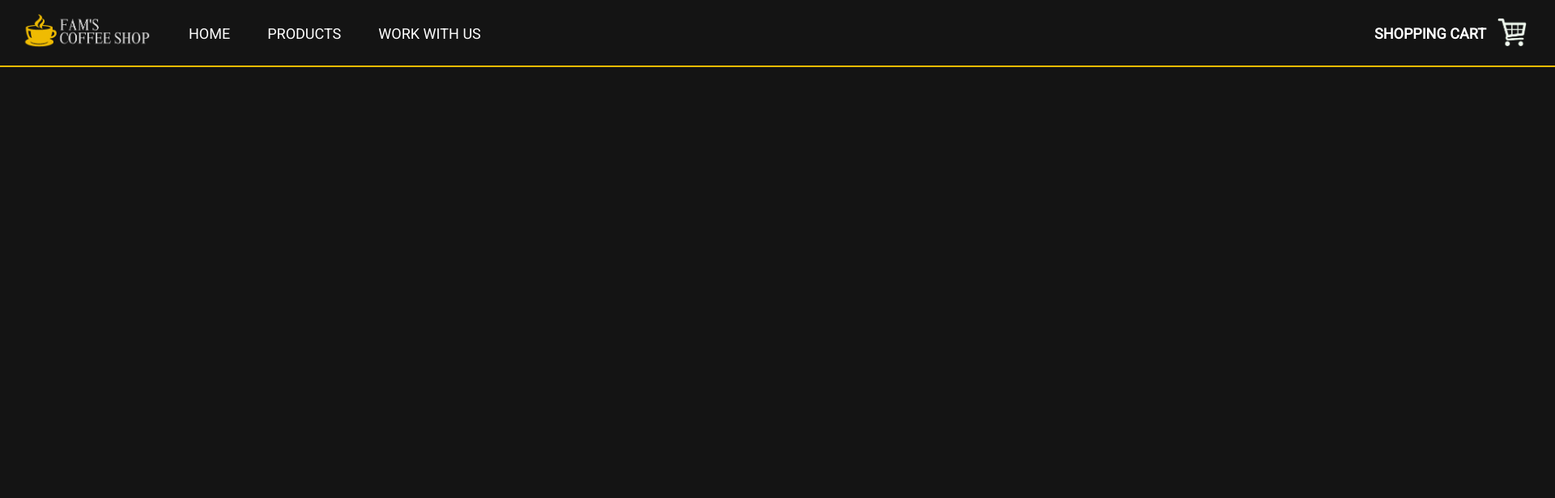
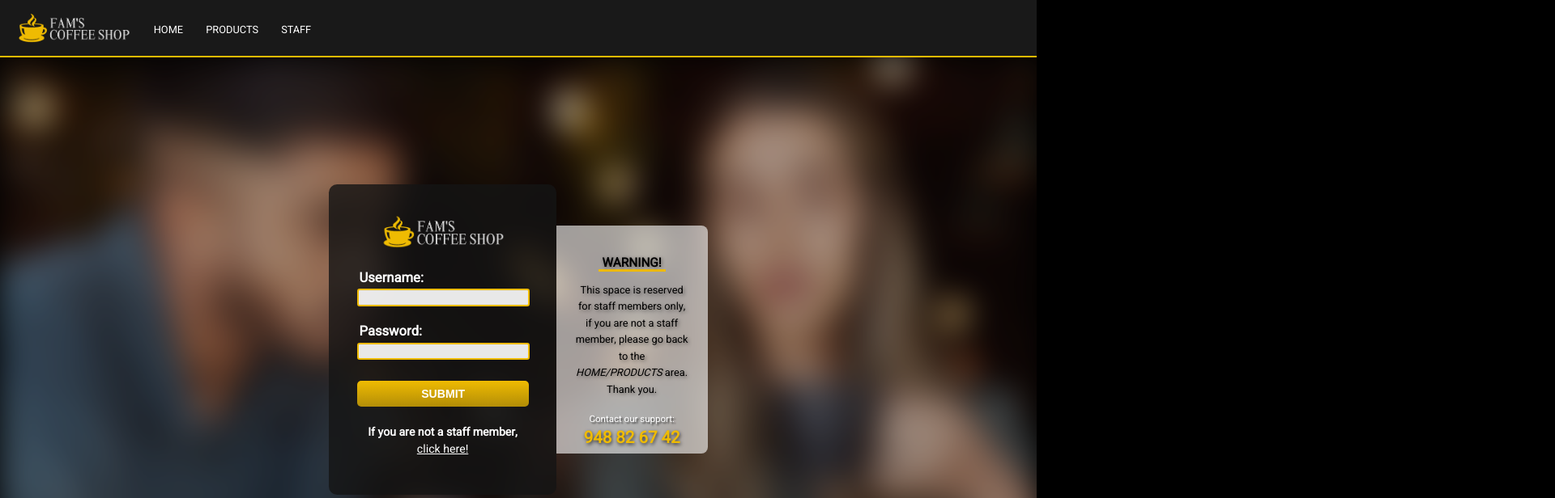
Before and after one commit to gamiluu/FAM-S-Coffee-Shop, a plain HTML site: page web/login.html in a window 1280 px wide. Shown: the top 616 px of the page at 81% size, 1920 px wide, since content can reach past the window. Drawn offline with Linux system fonts and the light colour scheme; a web font is replaced by a local one.

Commit message:
Login Sin Animaciones
El login esta creado, sin contar con las animaciones al cargar la página ni el funcionamiento del inicio de sesión.

```diff
--- a/web/CSS/index.css
+++ b/web/CSS/index.css
@@ -56,13 +56,13 @@ img{-webkit-user-drag: none;}
     animation-timing-function: ease-in-out;
     animation-delay: 0s;
     animation-name: slideDown;
+    display: flex;
+    align-items: center;
 }
 #logo_header{
     float:left;
-    width: 8.5%;
     height: 60%;
     margin-left: 1.5vw;
-    margin-top: 1.3vh;
 }
 .buttons_header{
     float: left;
@@ -71,9 +71,9 @@ img{-webkit-user-drag: none;}
     text-align: center;
     color: var(--white);
     margin-left: 2.2vw;
-    margin-top: 2.9vh;
     border-top: 1px solid var(--transparent);
     transition: color 0.3s, border 0.3s;
+    margin-top: 0.5vh;
 }
 .buttons_header:hover{
     color: var(--gold);
@@ -139,7 +139,7 @@ img{-webkit-user-drag: none;}
     height: 59.2%;
     left: 0px;
     top: 103.8%;
-    transform: scale(105%);
+    transform: scale(105%) translateY(2%);
     filter: opacity(0);
     transition: transform 0.8s ease-in-out , filter 0.4s ease-in-out;
     background-image: url("/web/IMG/HOME/bg2.png");
@@ -147,7 +147,7 @@ img{-webkit-user-drag: none;}
     background-size:cover;
 }
 #bg2.reveal{
-    transform: scale(100%);
+    transform: scale(100%) translateX(0);
     filter: opacity(1);
 }
 #title2{
--- /dev/null
+++ b/web/CSS/login.css
@@ -0,0 +1,203 @@
+@import url(//fonts.googleapis.com/earlyaccess/jejugothic.css);/*IMPORTAMOS LA FUENTE JEJU GOTHIC*/
+:root{
+    /*Set de colores y fuentes almacenados en variables*/
+    --white: #FFFFFF;
+    --gold: #EFBB02;
+    --heebo: 'Heebo', sans-serif;
+    --black_header: #191919;
+    --black_footer: #0D0D0D;
+    --transparent: rgba(255, 255, 255, 0);
+    --titles: 'Jeju Gothic', sans-serif;
+}
+/*Ponemos fondo al cuerpo y aplicamos por defecto el color y la letra, también eliminamos la scroll bar*/
+body{
+    background-color: #000000;
+    color: var(--white);
+    font-family: var(--heebo);
+    font-style: normal;
+    text-decoration: none;
+}
+body::-webkit-scrollbar {display: none;}
+a{color: inherit;}
+a:hover{color: var(--gold);}
+img{-webkit-user-drag: none;}
+
+/*-------------------------------------------------------ANIMACIONES-------------------------------------------------------*/
+@keyframes slideRight { /*Usada en el #titulo1*/
+    0% {transform: translateX(-5%); opacity: 0;}
+    45% {transform: translateX(-5%);opacity: 0%; }
+    100% {transform: translateX(0);opacity: 1;}
+}
+@keyframes slideUp { /*Usada en el #texto1*/
+    0% {transform: translateY(7%);opacity: 0;}
+    60% {transform: translateY(7%);opacity: 0;}
+    100% {transform: translateY(0);opacity: 1;}
+}
+@keyframes slideDown { /*Usada en el #texto1*/
+    0% {transform: translateY(-7%);opacity: 0;}
+    40% {transform: translateY(-7%);opacity: 0;}
+    100% {transform: translateY(0);opacity: 1;}
+}
+@keyframes fadeIN { /*Usada en el #bg1*/
+    0% {opacity: 0;}
+    50% {opacity: 0;}
+    100% {opacity: 1;}
+}
+
+/*-------------------------------------------------------HEADER-------------------------------------------------------*/
+#header{
+    position: absolute;
+    width: 100%;
+    height: 8.6%;
+    left: 0px;
+    top: 0px;
+    z-index: 15;
+    background: var(--black_header);
+    border-bottom: solid var(--gold) 0.3vh;
+    display: flex;
+    align-items: center;
+}
+#logo_header{
+    float:left;
+    height: 60%;
+    margin-left: 1.5vw;
+}
+.buttons_header{
+    float: left;
+    font-weight: 400;
+    font-size: 1vw;
+    text-align: center;
+    color: var(--white);
+    margin-left: 2.2vw;
+    border-top: 1px solid var(--transparent);
+    transition: color 0.3s, border 0.3s;
+    margin-top: 0.5vh;
+}
+.buttons_header:hover{
+    color: var(--gold);
+    border-top: 1px solid var(--gold);
+}
+
+/*-------------------------------------------------------CONTENT------------------------------------------------------*/
+#bg{
+    position: absolute;
+    left: 0;
+    top: 8.9%;
+    width: 100%;
+    height: 91%;
+    background-image: url("/web/IMG/LOGIN/login_bg.jpg");
+    background-repeat:no-repeat;
+    background-size:cover;
+    filter: blur(20px) brightness(0.7);
+    z-index: -10;
+}
+#content{
+    position: absolute;
+    width: 36.5vw;
+    height: 30vw;
+    top: calc(50% - 30vw/2 + 20px);
+    left: calc(50% - 36.5vw/2);
+    display: flex;
+    align-items: center;
+}
+#login{
+    background-color: rgba(20, 20, 20, 0.8);;
+    width: 60%;
+    height: 100%;
+    border-radius: 0.8vw;
+}
+#login_logo{
+    display: block;
+    margin: auto;
+    margin-top: 2.8vw;
+    height: 3.5vw;
+}
+#form{
+    margin: auto;
+    height: 15vw;
+    width: 16.5vw;
+    margin-top: 1.8vw;
+}
+.labels{
+    margin-top: 0.2vw;
+    margin-left: 0.2vw;
+    font-weight: 600;
+    font-size: 1.3vw;
+    color: #FFFFFF;
+}
+.inputs{
+    outline: none;
+    height: 1.2vw;
+    width: 16vw;
+    margin-bottom: 1.5vw;
+    border: 0.2vw solid #EFBB02;
+    border-radius: 3px;
+    background-color: rgba(255, 255, 255, 0.9);
+}
+#button{
+    border: none;
+    height: 2.5vw;
+    width: 16.6vw;
+    color: white;
+    background: linear-gradient(180deg, #EFBB02 0%, rgba(246, 193, 0, 0.696) 100%, #EFBB02 100%);
+    border-radius: 5px;
+    font-family: var(--titles);
+    font-size: 1.1vw;
+    font-weight: 600;
+    margin-top: 0.5vw;
+}
+#button:hover{
+    background: linear-gradient(180deg, #EFBB02 0%, rgba(239, 187, 2, 0.56) 100%, #EFBB02 100%);
+}
+#text_clients{
+    text-align: center;
+    text-decoration: none;
+    color: white;
+    font-size: 1.1vw;
+}
+
+
+
+#warning{
+    background-color: rgba(255, 255, 255, 0.6);;
+    width: 14.6vw;
+    height: 22vw;
+    border-radius: 0px 8px 8px 0px;
+    text-align: center;
+    color: black;
+}
+#text1{
+
+    margin: auto;
+    margin-top: 2.7vw;
+    left: 0;
+    right: 0;
+    margin-bottom: 1vw;
+    height: 1.5vw;
+    width: 6.5vw;
+    font-size: 1.2vw;
+    border-bottom: 0.4vh solid var(--gold);
+    text-shadow: 1px 1px 4px rgba(0, 0, 0, 0.45);;
+}
+#text2{
+    width: 11vw;
+    margin: auto;
+    left: 0;
+    right: 0;
+    font-weight: 500;
+    font-size: 1vw;
+    line-height: 1.6vw;
+    text-shadow: 2px 2px 4px rgba(0, 0, 0, 0.4);
+}
+#text3{
+    font-size: 0.9vw;
+    margin-top: 1.4vw;
+    color: white;
+    text-shadow: 2px 2px 2px rgba(0, 0, 0, 0.6);
+}
+#text4{
+    font-weight: 600;
+    font-size: 1.6vw;
+    color: #EFBB02;
+    text-shadow: 1px 2px 4px rgba(0, 0, 0, 0.7);
+}
--- a/web/CSS/template.css
+++ b/web/CSS/template.css
@@ -1,68 +1,84 @@
 @import url(//fonts.googleapis.com/earlyaccess/jejugothic.css);/*IMPORTAMOS LA FUENTE JEJU GOTHIC*/
 :root{
+    /*Set de colores y fuentes almacenados en variables*/
     --white: #FFFFFF;
     --gold: #EFBB02;
     --heebo: 'Heebo', sans-serif;
-    --black_header: #141414;
+    --black_header: #191919;
     --black_footer: #0D0D0D;
+    --transparent: rgba(255, 255, 255, 0);
     --titles: 'Jeju Gothic', sans-serif;
 }
 /*Ponemos fondo al cuerpo y aplicamos por defecto el color y la letra, también eliminamos la scroll bar*/
 body{
-    background-color: #141414;
+    background-color: #000000;
     color: var(--white);
     font-family: var(--heebo);
     font-style: normal;
+
 }
 body::-webkit-scrollbar {display: none;}
 img{-webkit-user-drag: none;}
 
+/*-------------------------------------------------------ANIMACIONES-------------------------------------------------------*/
+@keyframes slideRight { /*Usada en el #titulo1*/
+    0% {transform: translateX(-5%); opacity: 0;}
+    45% {transform: translateX(-5%);opacity: 0%; }
+    100% {transform: translateX(0);opacity: 1;}
+}
+@keyframes slideUp { /*Usada en el #texto1*/
+    0% {transform: translateY(7%);opacity: 0;}
+    60% {transform: translateY(7%);opacity: 0;}
+    100% {transform: translateY(0);opacity: 1;}
+}
+@keyframes slideDown { /*Usada en el #texto1*/
+    0% {transform: translateY(-7%);opacity: 0;}
+    40% {transform: translateY(-7%);opacity: 0;}
+    100% {transform: translateY(0);opacity: 1;}
+}
+@keyframes fadeIN { /*Usada en el #bg1*/
+    0% {opacity: 0;}
+    50% {opacity: 0;}
+    100% {opacity: 1;}
+}
+
 /*-------------------------------------------------------HEADER-------------------------------------------------------*/
 #header{
     position: absolute;
-    width: 1920px;
-    height: 81px;
+    width: 100%;
+    height: 8.6%;
     left: 0px;
     top: 0px;
+    z-index: 15;
     background: var(--black_header);
-    border-bottom: solid var(--gold) 2px;
+    border-bottom: solid var(--gold) 0.3vh;
+    animation-duration: 0.5s;
+    animation-timing-function: ease-in-out;
+    animation-delay: 0s;
+    animation-name: slideDown;
+    display: flex;
+    align-items: center;
 }
 #logo_header{
     float:left;
-    width: 161px;
-    height: 47px;
-    margin-left: 26px;
-    margin-top: 14px;
+    height: 60%;
+    margin-left: 1.5vw;
 }
 .buttons_header{
     float: left;
     font-weight: 400;
-    font-size: 18px;
-    line-height: 26px;
+    font-size: 1vw;
     text-align: center;
     color: var(--white);
-    margin-left: 46px;
-    margin-top: 30px;
+    margin-left: 2.2vw;
+    border-top: 1px solid var(--transparent);
+    transition: color 0.3s, border 0.3s;
+    margin-top: 0.5vh;
 }
-.cart_text{
-    float: right;
-    font-weight: bolder;
-    font-size: 18px;
-    line-height: 26px;
-    text-align: center;
-    color: var(--white);
-    margin-left: 46px;
-    margin-top: 30px;
+.buttons_header:hover{
+    color: var(--gold);
+    border-top: 1px solid var(--gold);
 }
-#logo_cart{
-    float:right;
-    width: 36px;
-    height: 36px;
-    margin-left: 14px;
-    margin-right: 35px;
-    margin-top: 22px;
-}
-
 /*-------------------------------------------------------CONTENT------------------------------------------------------*/
 
 
@@ -73,67 +89,60 @@ img{-webkit-user-drag: none;}
 /*-------------------------------------------------------FOOTER-------------------------------------------------------*/
 #footer{
     position: absolute;
-    width: 1920px;
-    height: 235px;
+    width: 100%;
+    height: 23vh;
     left: 0px;
-    top: 1545px;
+    top: 161.5%;
     background-color: var(--black_footer);
-    border-top: solid var(--gold) 2px;
+    border-top: solid var(--gold) 0.3vh;
 }
 #logo_footer{
     position: absolute;
-    width: 267px;
-    left: 444px;
-    top: 80px;
+    width: 23vh;
+    left: 20vw;
+    top: 8vh;
 }
 #footer_text1{
     position: absolute;
-    width: 165px;
-    height: 26px;
-    left: 878px;
-    top: 83px;
+    left: 45.9vw;
+    top: 8vh;
     font-weight: 400;
-    font-size: 18px;
-    line-height: 26px;
+    font-size: 1.8vh;
     text-align: center;
 }
 #footer_text2{
     position: absolute;
-    width: 210px;
-    height: 53px;
-    left: 854px;
-    top: 102px;
+    left: 44.8vw;
+    top: 10.2vh;
     font-weight: 600;
-    font-size: 36px;
-    line-height: 53px;
+    font-size: 3.8vh;
     text-align: center;
     color: var(--gold);
 }
 #follow{
     font-family: 'Vollkorn', serif;
     position: absolute;
-    width: 130px;
-    height: 39px;
-    left: 1202px;
-    top: 106px;
+    left: 63vw;
+    top: 10vh;
     font-family: 'Vollkorn';
     font-style: normal;
     font-weight: 400;
-    font-size: 28px;
-    line-height: 39px;
+    font-size: 3vh;
     text-align: center;
 }
-
 #social{
     position: absolute;
-    width: 177px;
-    height: 43px;
-    left: 1343px;
-    top: 100px;
+    left: 70.5vw;
+    top: 9.5vh;
 }
-#social>img{
-    height: 43px;
-    width: 43px;
-    margin-right: 16px;
+.logo_social{
+    height: 2.3vw;
+    width: 2.3vw;
+    margin-right: 0.8vw;
     float:left;
+    transition: filter 0.15s;
 }
+.logo_social:hover{
+    filter: brightness(2) saturate(0);
+
+}
--- a/web/login.html
+++ b/web/login.html
@@ -5,8 +5,7 @@
     <meta http-equiv='X-UA-Compatible' content='IE=edge'>
     <title>FAM'S Coffee Shop</title>
     <meta name='viewport' content='width=device-width, initial-scale=1'>
-    <link rel='stylesheet' type='text/css' media='screen' href='/web/CSS/template.css'>
-    <script src='index.js'></script>
+    <link rel='stylesheet' type='text/css' media='screen' href='/web/CSS/login.css'>
     <!--IMPORTAMOS LA FUENTE DE TEXTO HEEBO(TEXTO)-->
     <link rel="preconnect" href="https://fonts.googleapis.com">
     <link rel="preconnect" href="https://fonts.gstatic.com" crossorigin>
@@ -20,26 +19,33 @@
     <!----------------------------------------------HEADER---------------------------------------------->
     <div id="header">
         <img src="/web/IMG/logos/logo_wide_colour_transparent.png" id="logo_header">
-        <div class="buttons_header">HOME</div>
-        <div class="buttons_header">PRODUCTS</div>
-        <div class="buttons_header">WORK WITH US</div>
-
-        <img src="/web/IMG/logos/white_logos/shopping_cart - copia.png" id="logo_cart">
-        <div class="cart_text">SHOPPING CART</div>
+        <a href="index.html"><div class="buttons_header">HOME</div></a>
+        <a href="products.html"><div class="buttons_header">PRODUCTS</div></a>
+        <a href="login.html"><div class="buttons_header">STAFF</div></a>
     </div>
     <!----------------------------------------------CONTENT--------------------------------------------->
-
-    <!----------------------------------------------FOOTER---------------------------------------------->
-    <div id="footer">
-        <img src="/web/IMG/logos/logo_wide_colour_transparent.png" id="logo_footer">
-        <span id="footer_text1">Contact our support:</span>
-        <span id="footer_text2">948 82 67 42</span>
-        <span id="follow">Follow us:</span>
-        <div id="social">
-            <img src="/web/IMG/logos/facebook_color.png" class="logo_social">
-            <img src="/web/IMG/logos/twitter_color.png" class="logo_social">
-            <img src="/web/IMG/logos/instagram_color.png" class="logo_social">
+    <div id="bg"></div>
+    <div id="content">
+        <div id="login">
+            <img src="/web/IMG/logos/logo_wide_colour_transparent.png" id="login_logo">
+            <!---------------FORMULARIO QUE CONECTA CON EL SERVLET DE JAVA--------------->
+            <form action="/Controller" method="post" id="form">
+                <label class="labels">Username:</label><br>
+                <input type="text" id="username" name="USERNAME" class="inputs">
+                <label  class="labels">Password:</label><br>
+                <input type="password" id="password" name="PASSWORD" class="inputs">
+                <input type="submit" value="SUBMIT" id="button" name="BUTTON">
+            </form>
+            <div id="text_clients"><b>If you are not a staff member,</b><br><a href="index.html">click here!</a></div>
+        </div>
+        <div id="warning">
+            <div id="text1"><b>WARNING!</b><br></div>
+            <div id="text2">This space is reserved for staff members only, if you are not a staff member, please go back to the <i>HOME/PRODUCTS</i> area. Thank you.</div>
+            <div id="text3">Contact our support:</div>
+            <div id="text4">948 82 67 42</div>
         </div>
     </div>
+
+    <script src='JS/login.js'></script>
 </body>
 </html>
```
Also changed, not shown: web/template.html (+17 -14 lines), web/IMG/LOGIN/login_bg.jpg (added), web/IMG/logos/capsules.png, web/JS/login.js (added).
